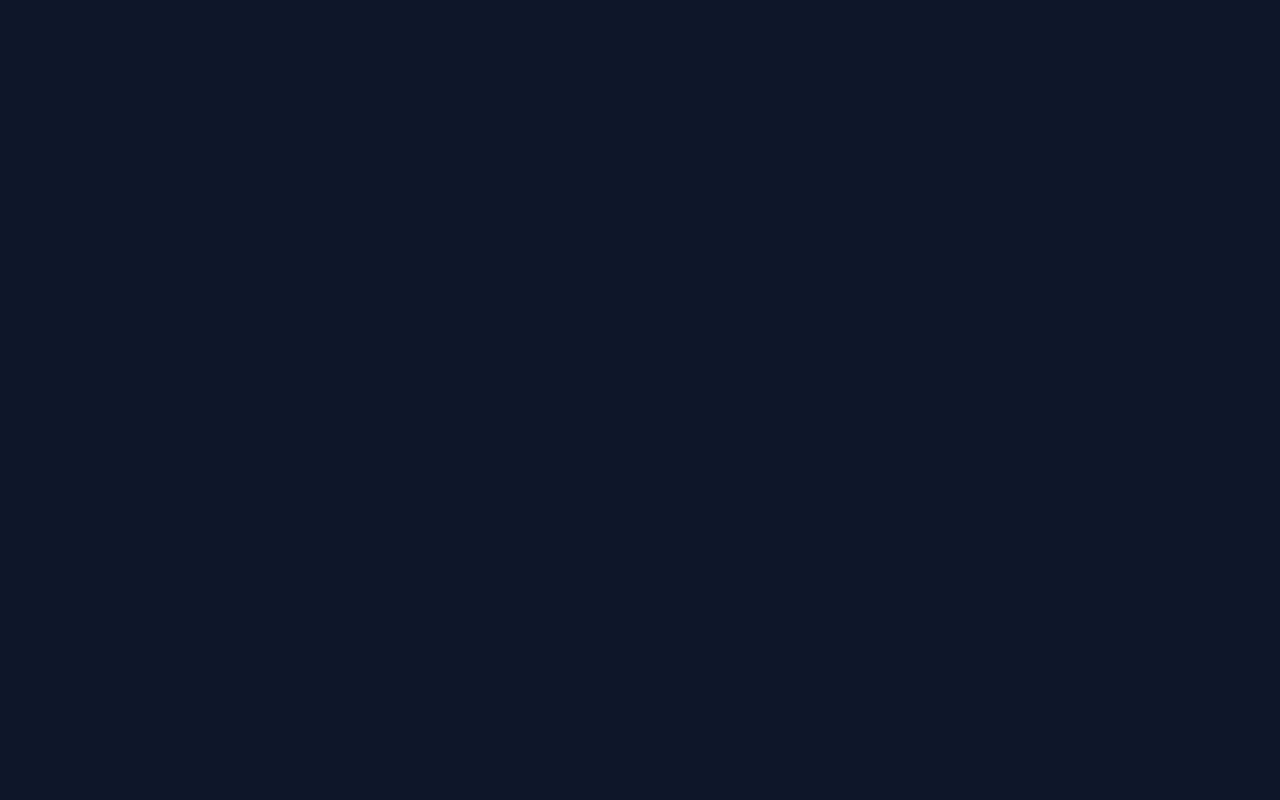
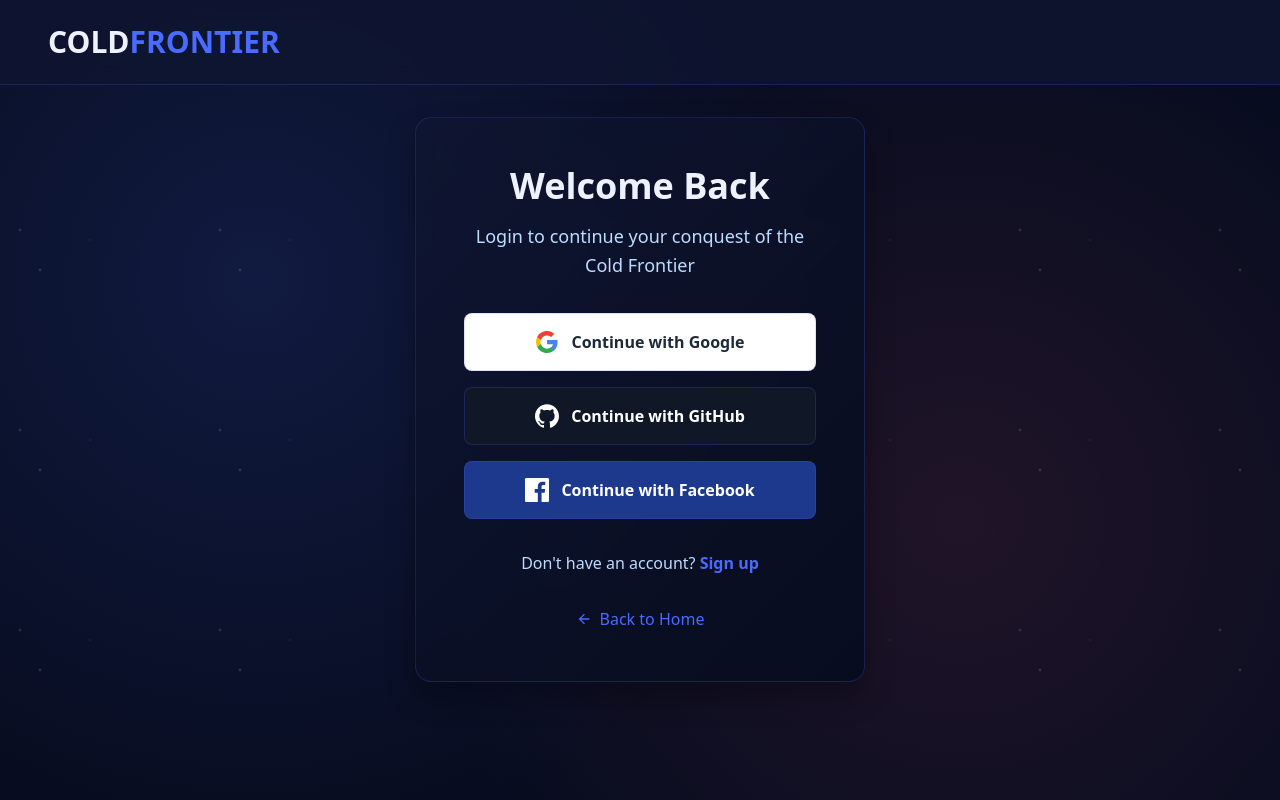
Before and after one commit to bwoester/cold-frontier, a Vue app in the folder frontend/: page /login in a window 1280 px wide. Before the commit this address had no page. Built offline with nearby package versions, Linux system fonts and the light colour scheme.

Commit message:
login page in vue

```diff
--- a/frontend/src/assets/home.css
+++ b/frontend/src/assets/home.css
@@ -1,12 +1,13 @@
 @import "tailwindcss";
 
 @theme {
-  --color-primary: rgb(74, 107, 255);
-  --color-secondary: rgb(21, 208, 124);
-  --color-dark: rgb(15, 22, 49);
-  --color-darker: rgb(7, 12, 31);
-  --color-darkest: rgb(5, 8, 22);
-  --color-light: rgb(237, 242, 255);
+  --color-primary: oklch(0.59 0.2223 268.91);
+  --color-primary-dark: oklch(0.5 0.2223 268.91);
+  --color-secondary: oklch(0.76 0.1811 155.62);
+  --color-dark: oklch(0.21 0.0542 270.26);
+  --color-darker: oklch(0.16 0.0409 269.62);
+  --color-darkest: oklch(0.14 0.0317 270.28);
+  --color-light: oklch(0.96 0.0182 269.09);
 }
 
 /* Custom base styles */
--- a/frontend/src/router/index.ts
+++ b/frontend/src/router/index.ts
@@ -1,5 +1,6 @@
 import {createRouter, createWebHistory} from 'vue-router'
 import HomePage from '../views/HomePage.vue'
+import LoginPage from "@/views/LoginPage.vue";
 
 const router = createRouter({
   history: createWebHistory(import.meta.env.BASE_URL),
@@ -8,6 +9,11 @@ const router = createRouter({
       path: '/',
       name: 'home',
       component: HomePage
+    },
+    {
+      path: '/login',
+      name: 'login',
+      component: LoginPage
     },
     // Add additional routes as needed
   ],
--- a/frontend/src/views/HomePage.vue
+++ b/frontend/src/views/HomePage.vue
@@ -129,7 +129,7 @@ const footerLinks = [
         </li>
       </ul>
       <div class="flex gap-4">
-        <a href="login.html" class="btn-secondary">Login</a>
+        <RouterLink to="/login" class="btn-secondary">Login</RouterLink>
         <a href="register.html" class="btn-primary">Register</a>
       </div>
     </nav>
@@ -224,7 +224,7 @@ const footerLinks = [
         </p>
         <div class="flex flex-col sm:flex-row justify-center gap-4">
           <a href="register.html" class="btn-primary">Create Account</a>
-          <a href="login.html" class="btn-secondary">Login</a>
+          <RouterLink to="/login" class="btn-secondary">Login</RouterLink>
         </div>
       </div>
     </section>
--- /dev/null
+++ b/frontend/src/views/LoginPage.vue
@@ -0,0 +1,209 @@
+<script setup lang="ts">
+// Function to handle authentication errors
+const checkAuthErrors = () => {
+  // Check for authentication success/error messages from URL
+  const urlParams = new URLSearchParams(window.location.search);
+  const authError = urlParams.get('error');
+
+  if (authError) {
+    // Display error message if authentication failed
+    alert('Authentication failed: ' + authError);
+  }
+};
+
+// Auth providers configuration
+const authProviders = [
+  {
+    name: 'google',
+    url: '/api/auth/google',
+    text: 'Continue with Google',
+    uniqueStyle: 'bg-white text-gray-800',
+    svgFill: '',
+    svgPaths: [
+      {
+        fill: '#4285F4',
+        d: 'M22.56 12.25c0-.78-.07-1.53-.2-2.25H12v4.26h5.92c-.26 1.37-1.04 2.53-2.21 3.31v2.77h3.57c2.08-1.92 3.28-4.74 3.28-8.09z'
+      },
+      {
+        fill: '#34A853',
+        d: 'M12 23c2.97 0 5.46-.98 7.28-2.66l-3.57-2.77c-.98.66-2.23 1.06-3.71 1.06-2.86 0-5.29-1.93-6.16-4.53H2.18v2.84C3.99 20.53 7.7 23 12 23z'
+      },
+      {
+        fill: '#FBBC05',
+        d: 'M5.84 14.09c-.22-.66-.35-1.36-.35-2.09s.13-1.43.35-2.09V7.07H2.18C1.43 8.55 1 10.22 1 12s.43 3.45 1.18 4.93l2.85-2.22.81-.62z'
+      },
+      {
+        fill: '#EA4335',
+        d: 'M12 5.38c1.62 0 3.06.56 4.21 1.64l3.15-3.15C17.45 2.09 14.97 1 12 1 7.7 1 3.99 3.47 2.18 7.07l3.66 2.84c.87-2.6 3.3-4.53 6.16-4.53z'
+      }
+    ]
+  },
+  {
+    name: 'github',
+    url: '/api/auth/github',
+    text: 'Continue with GitHub',
+    uniqueStyle: 'bg-gray-900 text-white',
+    svgFill: 'white',
+    svgPaths: [
+      {d: 'M12 .297c-6.63 0-12 5.373-12 12 0 5.303 3.438 9.8 8.205 11.385.6.113.82-.258.82-.577 0-.285-.01-1.04-.015-2.04-3.338.724-4.042-1.61-4.042-1.61C4.422 18.07 3.633 17.7 3.633 17.7c-1.087-.744.084-.729.084-.729 1.205.084 1.838 1.236 1.838 1.236 1.07 1.835 2.809 1.305 3.495.998.108-.776.417-1.305.76-1.605-2.665-.3-5.466-1.332-5.466-5.93 0-1.31.465-2.38 1.235-3.22-.135-.303-.54-1.523.105-3.176 0 0 1.005-.322 3.3 1.23.96-.267 1.98-.399 3-.405 1.02.006 2.04.138 3 .405 2.28-1.552 3.285-1.23 3.285-1.23.645 1.653.24 2.873.12 3.176.765.84 1.23 1.91 1.23 3.22 0 4.61-2.805 5.625-5.475 5.92.42.36.81 1.096.81 2.22 0 1.606-.015 2.896-.015 3.286 0 .315.21.69.825.57C20.565 22.092 24 17.592 24 12.297c0-6.627-5.373-12-12-12'}
+    ]
+  },
+  {
+    name: 'facebook',
+    url: '/api/auth/facebook',
+    text: 'Continue with Facebook',
+    uniqueStyle: 'bg-blue-900 text-white',
+    svgFill: 'white',
+    svgPaths: [
+      {d: 'M22.675 0H1.325C.593 0 0 .593 0 1.325v21.351C0 23.407.593 24 1.325 24H12.82v-9.294H9.692v-3.622h3.128V8.413c0-3.1 1.893-4.788 4.659-4.788 1.325 0 2.463.099 2.795.143v3.24l-1.918.001c-1.504 0-1.795.715-1.795 1.763v2.313h3.587l-.467 3.622h-3.12V24h6.116c.73 0 1.323-.593 1.323-1.325V1.325C24 .593 23.407 0 22.675 0z'}
+    ]
+  }
+];
+
+// Call the function when component is mounted
+import {onMounted} from 'vue';
+
+onMounted(() => {
+  checkAuthErrors();
+});
+</script>
+
+<template>
+  <div class="relative min-h-screen bg-darker">
+    <!-- Stars background effect -->
+    <div class="stars absolute inset-0"></div>
+
+    <!-- Navigation -->
+    <nav
+      class="navbar sticky top-0 z-100 flex justify-between items-center p-6 bg-dark/80 backdrop-blur-sm border-b-1 border-primary/20">
+      <a href="/" class="text-3xl font-bold text-light">COLD<span
+        class="text-primary">FRONTIER</span></a>
+    </nav>
+
+    <!-- Login Section -->
+    <div class="login-container flex-1 flex items-center justify-center p-8">
+      <div
+        class="login-card bg-gradient-to-br from-dark/80 to-darker/95 rounded-xl shadow-lg border border-primary/20 w-full max-w-450 p-12 text-center backdrop-blur-sm">
+        <div class="login-header mb-8">
+          <h1 class="text-4xl font-bold mb-4 text-light">Welcome Back</h1>
+          <p class="text-blue-200 text-lg leading-relaxed">Login to continue your conquest of the
+            Cold Frontier</p>
+        </div>
+
+        <div class="auth-options flex flex-col gap-4 mb-8">
+          <a
+            v-for="provider in authProviders"
+            :key="provider.name"
+            :href="provider.url"
+            :class="[
+              'auth-btn',
+              provider.name,
+              'flex items-center justify-center gap-3 p-4 rounded-lg',
+              provider.uniqueStyle,
+              'font-semibold cursor-pointer transition-all duration-300',
+              'border-1 border-primary/20',
+              'hover:transform hover:-translate-y-1 hover:shadow-lg hover:border-primary/40'
+            ]"
+          >
+            <svg xmlns="http://www.w3.org/2000/svg" width="24" height="24" viewBox="0 0 24 24"
+                 :fill="provider.svgFill">
+              <path
+                v-for="(path, index) in provider.svgPaths"
+                :key="index"
+                :d="path.d"
+                :fill="path.fill || provider.svgFill"
+              />
+            </svg>
+            {{ provider.text }}
+          </a>
+        </div>
+
+        <p class="create-account mt-8 text-blue-200">
+          Don't have an account?
+          <a href="register.html"
+             class="font-semibold
+            text-primary no-underline transition-colors duration-300 hover:text-primary-dark">Sign up</a>
+        </p>
+
+        <RouterLink to="/"
+           class="inline-flex items-center gap-2 mt-8
+              font-medium
+              text-primary no-underline transition-colors duration-300 hover:text-primary-dark">
+          <svg xmlns="http://www.w3.org/2000/svg" width="16" height="16" viewBox="0 0 24 24"
+               fill="currentColor">
+            <path d="M20 11H7.83l5.59-5.59L12 4l-8 8 8 8 1.41-1.41L7.83 13H20v-2z"/>
+          </svg>
+          Back to Home
+        </RouterLink>
+      </div>
+    </div>
+  </div>
+</template>
+
+<style scoped>
+/* Using the same styling approach as in HomePage.vue */
+@reference "@/assets/home.css";
+
+#app > div:first-child {
+  background-image: radial-gradient(circle at 20% 35%, rgba(74, 107, 255, 0.15) 0%, transparent 50%),
+  radial-gradient(circle at 75% 65%, rgba(255, 91, 122, 0.1) 0%, transparent 50%);
+  background-attachment: fixed;
+}
+
+.stars {
+  background-image: radial-gradient(2px 2px at 20px 30px, #eee, rgba(0, 0, 0, 0)),
+  radial-gradient(2px 2px at 40px 70px, #fff, rgba(0, 0, 0, 0)),
+  radial-gradient(1px 1px at 90px 40px, #ddd, rgba(0, 0, 0, 0));
+  background-repeat: repeat;
+  background-size: 200px 200px;
+  opacity: 0.2;
+  animation: twinkle 5s ease-in-out infinite;
+}
+
+@keyframes twinkle {
+  0% {
+    opacity: 0.2;
+  }
+  50% {
+    opacity: 0.4;
+  }
+  100% {
+    opacity: 0.2;
+  }
+}
+
+.navbar {
+  display: flex;
+  justify-content: space-between;
+  align-items: center;
+  padding: 1.5rem 3rem;
+  background-color: rgba(15, 22, 49, 0.8);
+  backdrop-filter: blur(10px);
+  position: sticky;
+  top: 0;
+  z-index: 100;
+  border-bottom: 1px solid rgba(74, 107, 255, 0.2);
+}
+
+.login-card {
+  background: linear-gradient(135deg, rgba(15, 22, 49, 0.8) 0%, rgba(7, 12, 31, 0.95) 100%);
+  border-radius: 1rem;
+  box-shadow: 0 15px 30px rgba(0, 0, 0, 0.3);
+  border: 1px solid rgba(74, 107, 255, 0.2);
+  width: 100%;
+  max-width: 450px;
+  padding: 3rem;
+  text-align: center;
+  backdrop-filter: blur(10px);
+}
+
+@media (max-width: 768px) {
+  .navbar {
+    padding: 1rem;
+  }
+
+  .login-card {
+    padding: 2rem;
+  }
+}
+</style>
```
